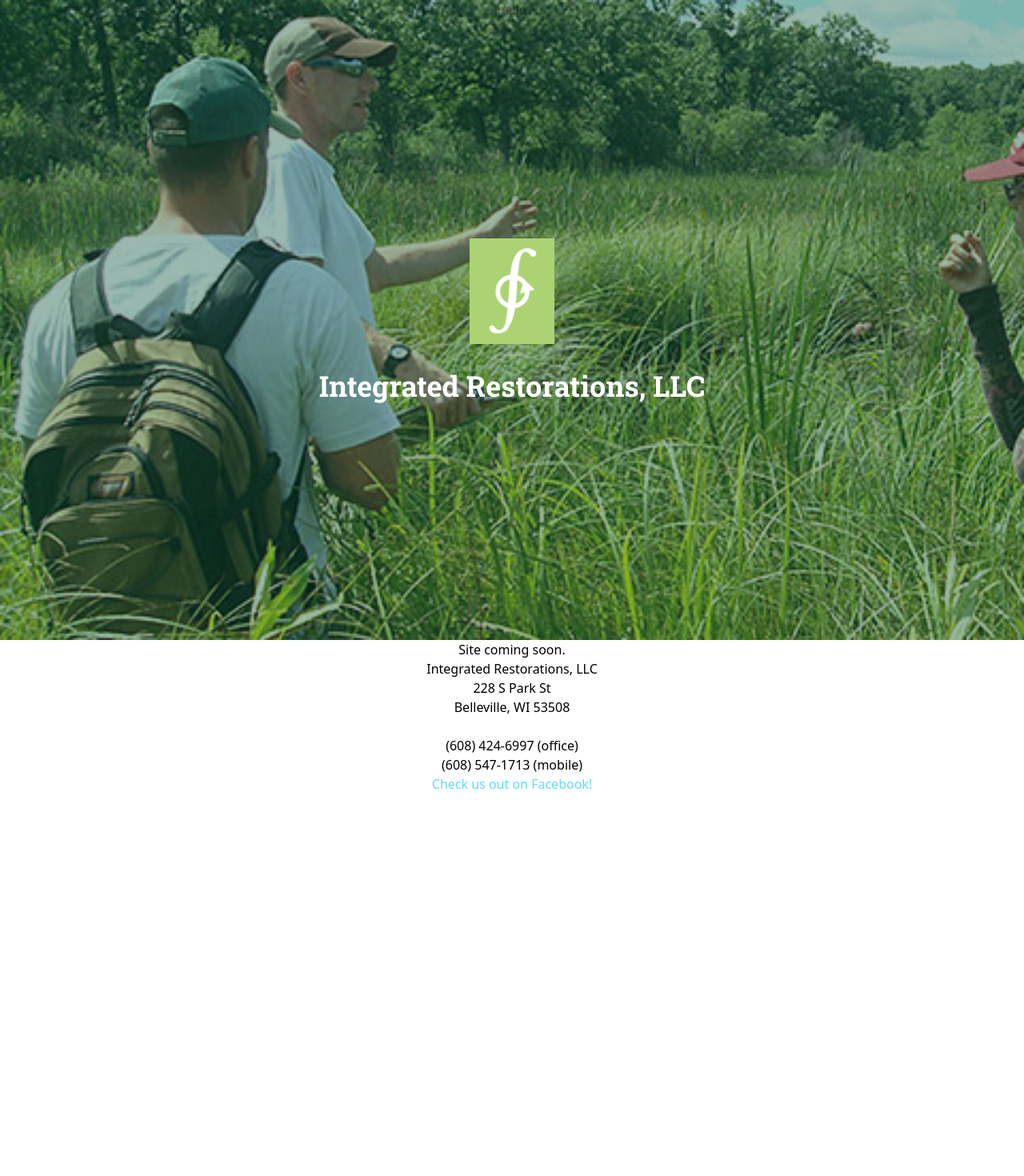
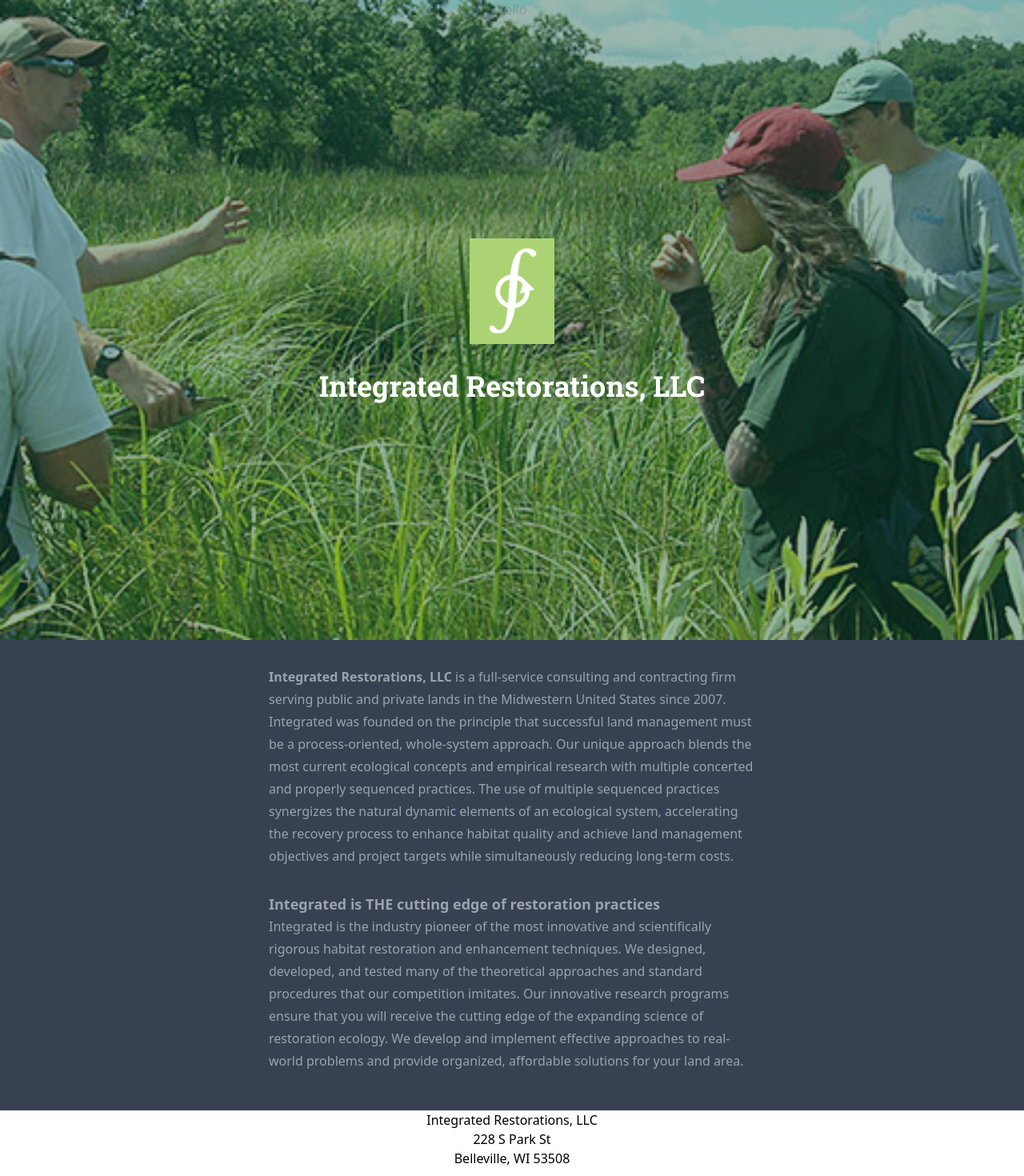
Before and after one commit to mostlyclicks/ir-wi-2022, a React (Create React App) app: page / in a window 1280 px wide. Shown: the top 1470 px of the page at 80% size. Before the commit the page ends 992 px from the top, so only its background shows below. Built offline with nearby package versions, Linux system fonts and the light colour scheme.

Commit message:
add about section

```diff
--- a/src/App.js
+++ b/src/App.js
@@ -1,6 +1,7 @@
 
 import './App.css';
 import Header from './components/Header'
+import About from './components/About'
 
 function App() {
   return (
@@ -9,9 +10,7 @@
       <Header />
 
       <main>
-        <p>
-          Site coming soon.
-        </p>
+        <About />
         <p>
           Integrated Restorations, LLC<br/>
           228 S Park St<br/>
--- /dev/null
+++ b/src/components/About.js
@@ -0,0 +1,18 @@
+import React from 'react'
+
+const About = () => {
+  return (
+    <section className=" bg-gray-700">
+    <div className="container sm:w-8/12 md:w-1/2 mx-auto py-8 px-4 text-gray-400 text-lg">
+      <p className="text-left mb-8"><strong>Integrated Restorations, LLC</strong> is a full-service consulting and contracting firm serving public and private lands in the Midwestern United States since 2007. Integrated was founded on the principle that successful land management must be a process-oriented, whole-system approach. Our unique approach blends the most current ecological concepts and empirical research with multiple concerted and properly sequenced practices. The use of multiple sequenced practices synergizes the natural dynamic elements of an ecological system, accelerating the recovery process to enhance habitat quality and achieve land management objectives and project targets while simultaneously reducing long-term costs.</p>
+
+      <h2 className=" text-left font-bold">Integrated is THE cutting edge of restoration practices</h2>
+
+<p className="text-left mb-4">Integrated is the industry pioneer of the most innovative and scientifically rigorous habitat restoration and enhancement techniques. We designed, developed, and tested many of the theoretical approaches and standard procedures that our competition imitates. Our innovative research programs ensure that you will receive the cutting edge of the expanding science of restoration ecology. We develop and implement effective approaches to real-world problems and provide organized, affordable solutions for your land area.</p>
+
+    </div>
+    </section>
+  )
+}
+
+export default About
--- a/src/components/Header.js
+++ b/src/components/Header.js
@@ -4,10 +4,10 @@
 
 const Header = () => {
   return (
-    <header className="relative bg-no-repeat h-screen w-screen " style={{backgroundImage: `url("${bgImg}")`, backgroundSize: 'cover' }}>
+    <header className="relative bg-no-repeat h-screen w-screen sm:bg-center " style={{backgroundImage: `url("${bgImg}")`, backgroundSize: 'cover' }}>
     <div className="flex flex-col justify-center relative w-full h-full z-20 justify-self-center ">
       <img src={logo} className="self-center w-1/6 sm:w-1/8 md:w-1/12 mb-8" alt="logo" />
-      <h1 className="text-2xl sm:text-4xl text-white">Integrated Restorations, LLC</h1>
+      <h1 className="text-2xl sm:text-4xl text-white ">Integrated Restorations, LLC</h1>
     </div>
 
     <div className="bg-green-900 opacity-40 w-full h-full absolute top-0 left-0 z-10">hello</div>
```
